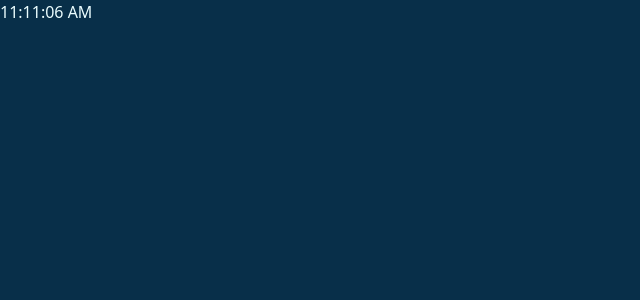
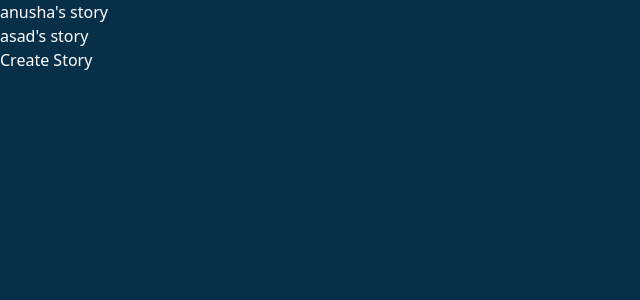
Before and after one commit to syedaAnusha/React-Indepth, a React (Vite) app in the folder learn-react-indepth/: page / in a window 1280 px wide. Shown: the top 300 px of the page, without its empty margins (0-640 px from the left). Built offline with nearby package versions, Linux system fonts and the light colour scheme.

Commit message:
refactor

```diff
--- a/learn-react-indepth/src/App.jsx
+++ b/learn-react-indepth/src/App.jsx
@@ -1,11 +1,16 @@
 /* eslint-disable no-unused-vars */
 import React, { Component } from "react";
-import ChallengeOne from "./react-hooks-components/use-state/keeping-components-pure/ChallengeOne";
+import ChallengeTwo from "./react-hooks-components/use-state/keeping-components-pure/ChallengeTwo";
+
 export default class App extends Component {
   render() {
+    let story = [
+      { id: "create1", label: "anusha's story" },
+      { id: "create2", label: "asad's story" },
+    ];
     return (
       <>
-        <ChallengeOne time={new Date()} />
+        <ChallengeTwo stories={story} />
       </>
     );
   }
--- /dev/null
+++ b/learn-react-indepth/src/react-hooks-components/use-state/keeping-components-pure/ChallengeTwo.jsx
@@ -0,0 +1,17 @@
+/* eslint-disable react/prop-types */
+export default function ChallengeTwo({ stories }) {
+  let displayArray = stories.slice();
+  displayArray.push({
+    id: "create",
+    label: "Create Story",
+  });
+
+  return (
+    <ul className="text-white">
+      {stories.map((story) => (
+        <li key={story.id}>{story.label}</li>
+      ))}
+      <li>Create Story</li>
+    </ul>
+  );
+}
```
